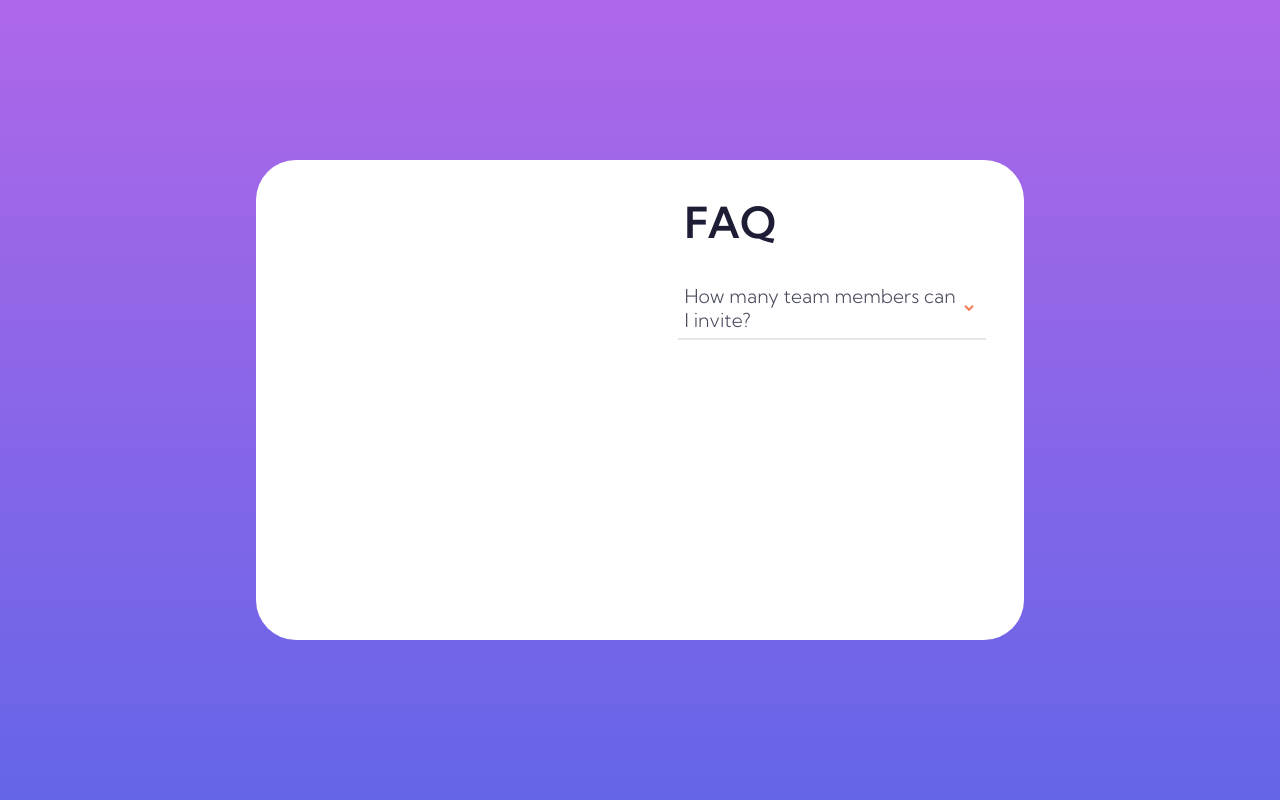
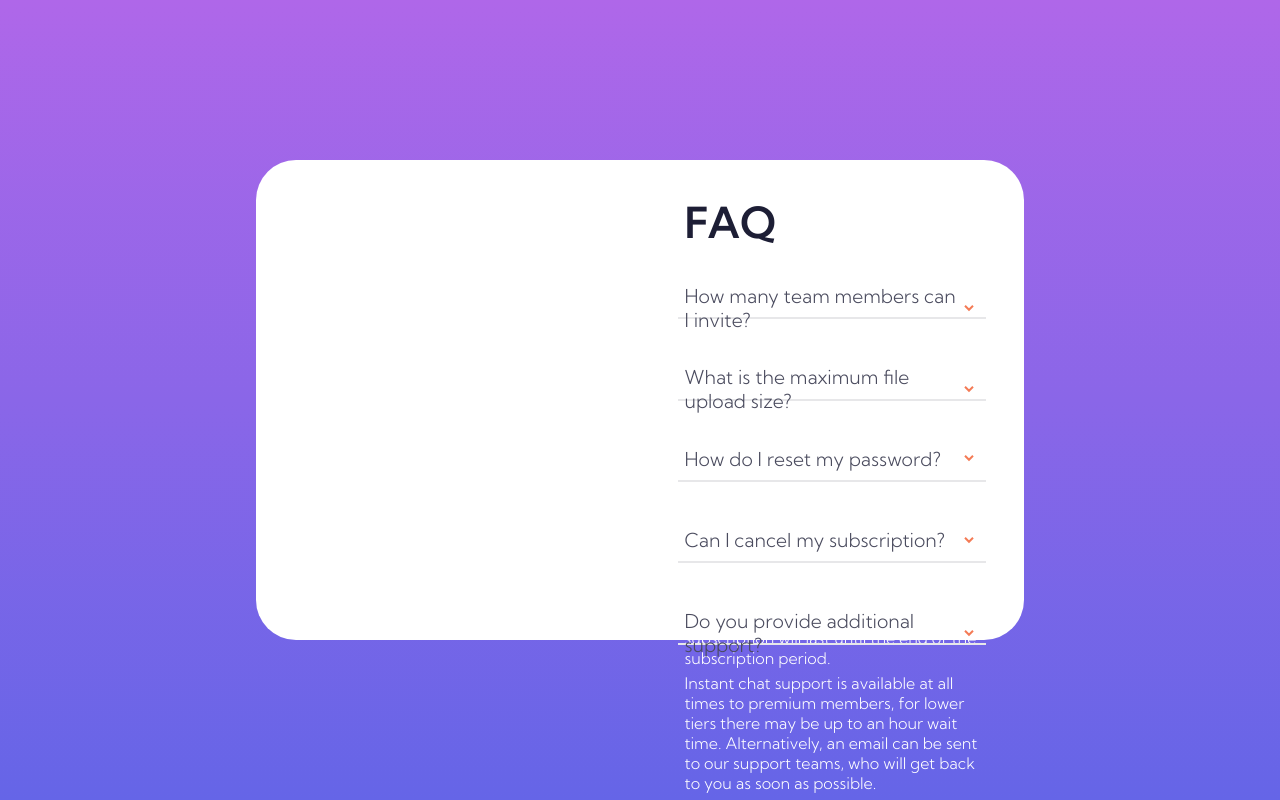
Before and after one commit to AidanBoland/fem-accordion-card, a React (Create React App) app: page / in a window 1280 px wide. Built offline with nearby package versions, Linux system fonts and the light colour scheme.

Commit message:
all questions done and styled TODO: make it so only one can be open at a time

```diff
--- a/src/components/Card/Card.tsx
+++ b/src/components/Card/Card.tsx
@@ -14,6 +14,22 @@ function Card() {
                 title="How many team members can I invite?"
                 content="Teams are currently capped at 50 members, but we are working on providing more options!"
             />
+            <Dropdown
+                title="What is the maximum file upload size?"
+                content="No more than 2GB. All files in your account must fit your allotted storage space."
+            />
+            <Dropdown
+                title="How do I reset my password?"
+                content="If you forget your password, we will email you with a link in which you can upload a selfie with a piece of paper, on which is written 'password change' followed by your username."
+            />
+            <Dropdown
+                title="Can I cancel my subscription?"
+                content="Subscriptions must be cancelled at least 20 days in advance of your next payment, at which point your subscription will last until the end of the subscription period."
+            />
+            <Dropdown
+                title="Do you provide additional support?"
+                content="Instant chat support is available at all times to premium members, for lower tiers there may be up to an hour wait time. Alternatively, an email can be sent to our support teams, who will get back to you as soon as possible."
+            />
             <div className="SVGs"></div>
         </div>
     );
--- a/src/components/Dropdown/Dropdown.scss
+++ b/src/components/Dropdown/Dropdown.scss
@@ -5,6 +5,10 @@
     left: 55%;
     width: 40%;
     border-bottom: 2px solid $light-gray-blue;
+    margin-bottom: 3%;
+    height: 99.5px;
+    transition: height 0.5s;
+
     .FlexCont {
         display: flex;
         margin-bottom: 2%;
@@ -38,6 +42,8 @@
 
     p {
         margin-left: 2%;
+        color: $fc-regular;
+        transition: color 0.5s 0.25s;
     }
 }
 
@@ -46,6 +52,9 @@
     left: 55%;
     width: 40%;
     border-bottom: 2px solid $light-gray-blue;
+    margin-bottom: calc(30% / 5);
+    height: 33.2667px;
+    transition: height 0.5s 0.25s;
 
     .FlexCont {
         display: flex;
@@ -78,4 +87,10 @@
             transition: transform 0.5s;
         }
     }
+
+    p {
+        margin-left: 2%;
+        color: white;
+        transition: color 0.5s;
+    }
 }
--- a/src/components/Dropdown/Dropdown.tsx
+++ b/src/components/Dropdown/Dropdown.tsx
@@ -11,7 +11,7 @@ function Dropdown(props: DropdownProps) {
     const [showDropdown, setShowDropdown] = useState(false);
 
     return (
-        <div className={showDropdown ? 'Dropped' : 'Folded'}>
+        <div id='Dropdown' className={showDropdown ? 'Dropped' : 'Folded'}>
             <div
                 id="anFAQ"
                 className="FlexCont"
@@ -36,7 +36,8 @@ function Dropdown(props: DropdownProps) {
                     </svg>
                 </div>
             </div>
-            {showDropdown === true && <p>{props.content}</p>}
+            <p>{props.content}</p>
+            {/* {showDropdown === true && <p>{props.content}</p>} */}
         </div>
     );
 }
```
